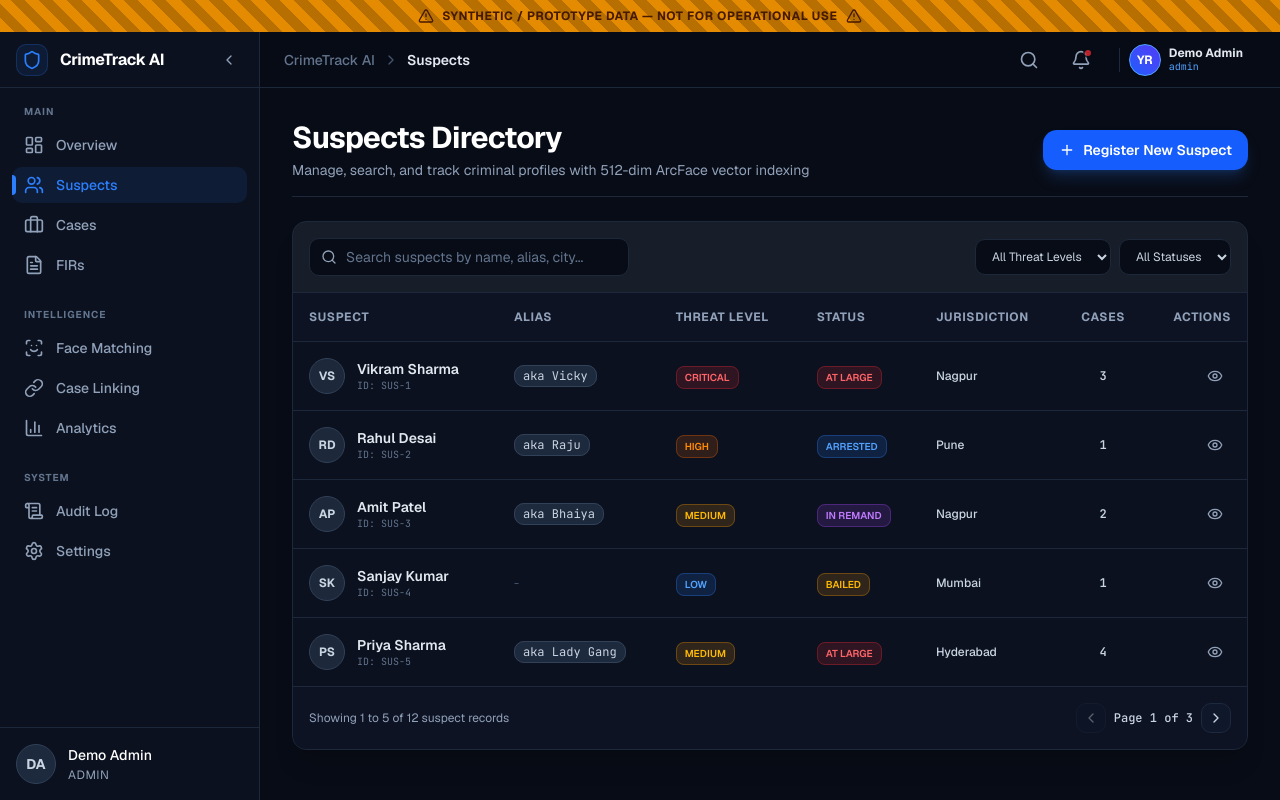
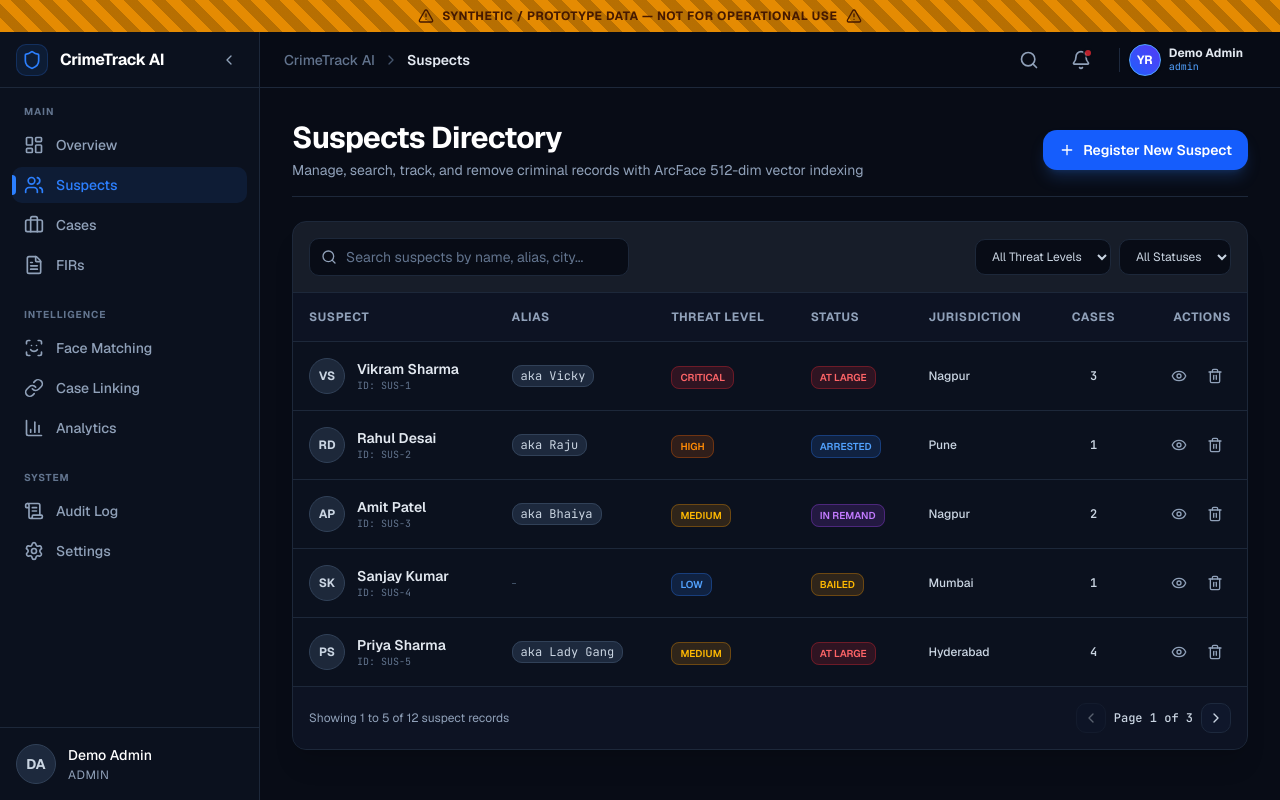
Before and after one commit to YashRahane2026/MajorProject, a Next.js app: page /suspects in a window 1280 px wide. Built offline with nearby package versions, Linux system fonts and the light colour scheme.

Commit message:
Add Delete Suspect record feature to table view and suspect dossier detail header

```diff
--- a/src/app/(dashboard)/suspects/[id]/page.tsx
+++ b/src/app/(dashboard)/suspects/[id]/page.tsx
@@ -24,8 +24,10 @@ import {
   Zap,
   Check,
   X,
-  Plus
+  Plus,
+  Trash2
 } from 'lucide-react';
+import { useRouter } from 'next/navigation';
 import { cn } from '@/lib/utils';
 
 const DEFAULT_SUSPECT_MAP: Record<string, any> = {
@@ -37,10 +39,30 @@ const DEFAULT_SUSPECT_MAP: Record<string, any> = {
 };
 
 export default function SuspectDetailPage({ params }: { params: { id: string } }) {
+  const router = useRouter();
+
   const [suspectStatus, setSuspectStatus] = useState('ARRESTED');
   const [showStatusModal, setShowStatusModal] = useState(false);
   const [showEditModal, setShowEditModal] = useState(false);
   const [showLinkCaseModal, setShowLinkCaseModal] = useState(false);
+
+  const handleDeleteRecord = () => {
+    if (confirm(`Are you sure you want to permanently delete suspect record: "${suspectName}"?`)) {
+      if (typeof window !== 'undefined') {
+        const customJson = localStorage.getItem('custom_suspects');
+        if (customJson) {
+          try {
+            const list = JSON.parse(customJson);
+            const updated = list.filter((s: any) => String(s.id) !== String(params.id));
+            localStorage.setItem('custom_suspects', JSON.stringify(updated));
+          } catch {
+            // ignore
+          }
+        }
+      }
+      router.push('/suspects');
+    }
+  };
 
   // Edit Suspect Profile Form State
   const [suspectName, setSuspectName] = useState('Vikram Sharma');
@@ -208,6 +230,14 @@ export default function SuspectDetailPage({ params }: { params: { id: string } }
           >
             <GitCommit className="w-4 h-4" />
             Update Lifecycle Status
+          </button>
+          <button
+            onClick={handleDeleteRecord}
+            className="bg-red-500/10 hover:bg-red-500/20 border border-red-500/30 text-red-400 px-3 py-2.5 rounded-xl flex items-center gap-2 text-sm font-semibold transition-all"
+            title="Delete Suspect Record"
+          >
+            <Trash2 className="w-4 h-4" />
+            Delete
           </button>
         </div>
       </div>
--- a/src/app/(dashboard)/suspects/page.tsx
+++ b/src/app/(dashboard)/suspects/page.tsx
@@ -2,7 +2,8 @@
 
 import React, { useState, useEffect } from 'react';
 import Link from 'next/link';
-import { Search, Filter, Plus, ChevronLeft, ChevronRight, Eye, ShieldAlert, UserCheck, X } from 'lucide-react';
+import { useSearchParams } from 'next/navigation';
+import { Search, Filter, Plus, ChevronLeft, ChevronRight, Eye, ShieldAlert, UserCheck, X, Trash2 } from 'lucide-react';
 
 const INITIAL_SUSPECTS = [
   { id: '1', name: 'Vikram Sharma', alias: 'Vicky', threatLevel: 'CRITICAL', status: 'AT_LARGE', city: 'Nagpur', cases: 3, lastUpdated: '2026-08-18' },
@@ -66,6 +67,18 @@ export default function SuspectsPage() {
     }
   }, []);
 
+  const handleDeleteSuspect = (id: string, name: string) => {
+    if (confirm(`Are you sure you want to delete suspect record: "${name}"?`)) {
+      const updated = suspects.filter(s => String(s.id) !== String(id));
+      setSuspects(updated);
+
+      if (typeof window !== 'undefined') {
+        const customOnly = updated.filter(s => String(s.id).startsWith('custom_'));
+        localStorage.setItem('custom_suspects', JSON.stringify(customOnly));
+      }
+    }
+  };
+
   // Real-time filtering logic
   const filteredSuspects = suspects.filter((s) => {
     const q = searchTerm.trim().toLowerCase();
@@ -101,7 +114,7 @@ export default function SuspectsPage() {
       <div className="flex flex-col sm:flex-row justify-between items-start sm:items-center gap-4 border-b border-[hsl(217,33%,17%)] pb-4">
         <div>
           <h1 className="text-3xl font-bold text-white tracking-tight">Suspects Directory</h1>
-          <p className="text-sm text-slate-400 mt-1">Manage, search, and track criminal profiles with 512-dim ArcFace vector indexing</p>
+          <p className="text-sm text-slate-400 mt-1">Manage, search, track, and remove criminal records with ArcFace 512-dim vector indexing</p>
         </div>
         <Link href="/suspects/new">
           <button className="bg-blue-600 hover:bg-blue-500 text-white px-4 py-2.5 rounded-xl flex items-center text-sm font-semibold transition-all shadow-lg shadow-blue-500/20">
@@ -217,11 +230,20 @@ export default function SuspectsPage() {
                       {suspect.cases}
                     </td>
                     <td className="p-4 text-right">
-                      <Link href={`/suspects/1`}>
-                        <button className="p-2 text-slate-400 hover:text-blue-400 hover:bg-blue-500/10 rounded-lg transition-colors" title="View Dossier">
-                          <Eye className="w-4 h-4" />
+                      <div className="flex items-center justify-end gap-1">
+                        <Link href={`/suspects/${suspect.id}`}>
+                          <button className="p-2 text-slate-400 hover:text-blue-400 hover:bg-blue-500/10 rounded-lg transition-colors" title="View Dossier">
+                            <Eye className="w-4 h-4" />
+                          </button>
+                        </Link>
+                        <button
+                          onClick={() => handleDeleteSuspect(suspect.id, suspect.name)}
+                          className="p-2 text-slate-400 hover:text-red-400 hover:bg-red-500/10 rounded-lg transition-colors"
+                          title="Delete Suspect Record"
+                        >
+                          <Trash2 className="w-4 h-4" />
                         </button>
-                      </Link>
+                      </div>
                     </td>
                   </tr>
                 ))
@@ -236,7 +258,7 @@ export default function SuspectsPage() {
           </table>
         </div>
 
-        {/* Working Stateful Pagination Footer */}
+        {/* Stateful Pagination Footer */}
         <div className="p-4 border-t border-[hsl(217,33%,17%)] flex items-center justify-between text-xs text-slate-400 bg-slate-900/40">
           <span>
             Showing {filteredSuspects.length > 0 ? startIndex + 1 : 0} to {Math.min(startIndex + pageSize, filteredSuspects.length)} of {filteredSuspects.length} suspect records
```
